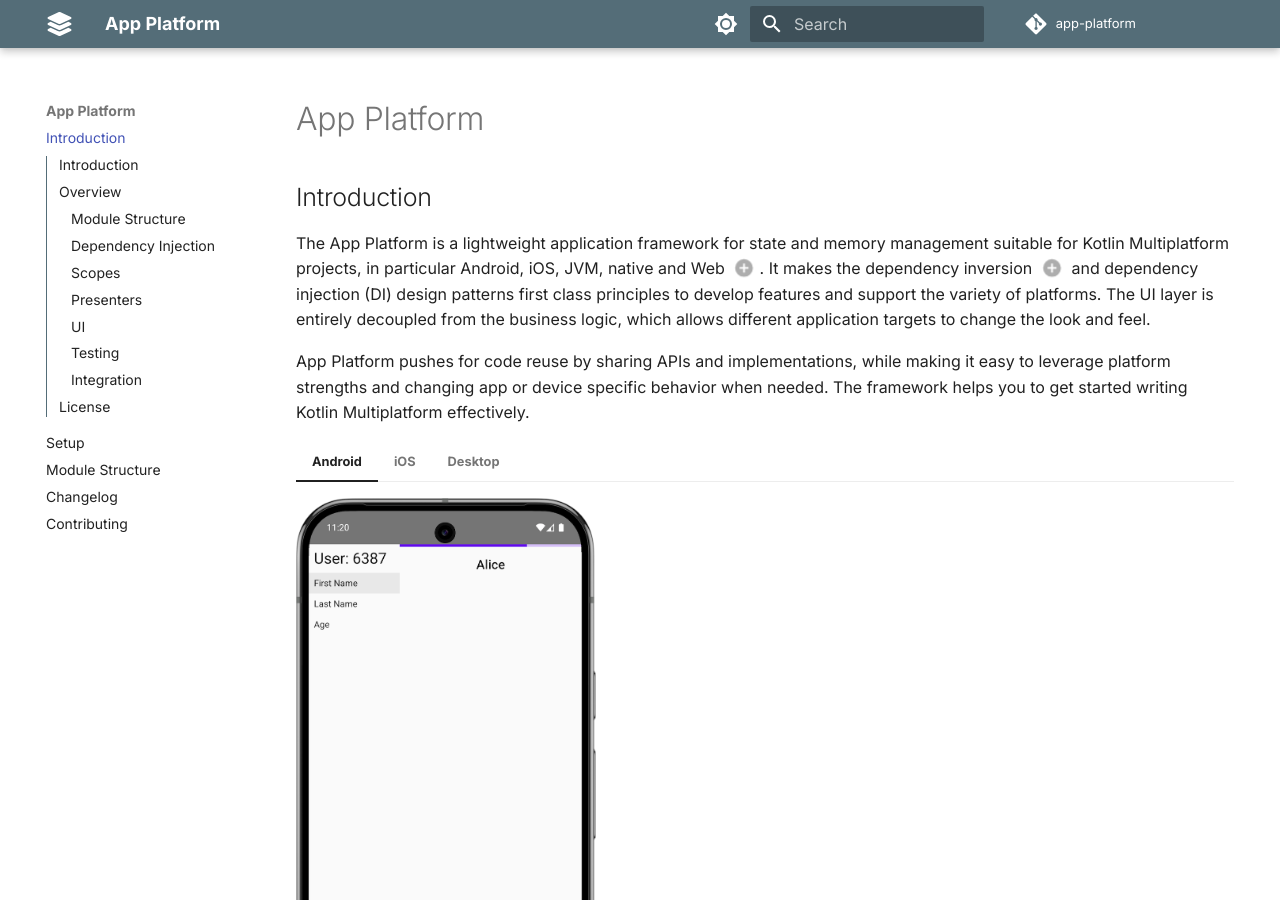
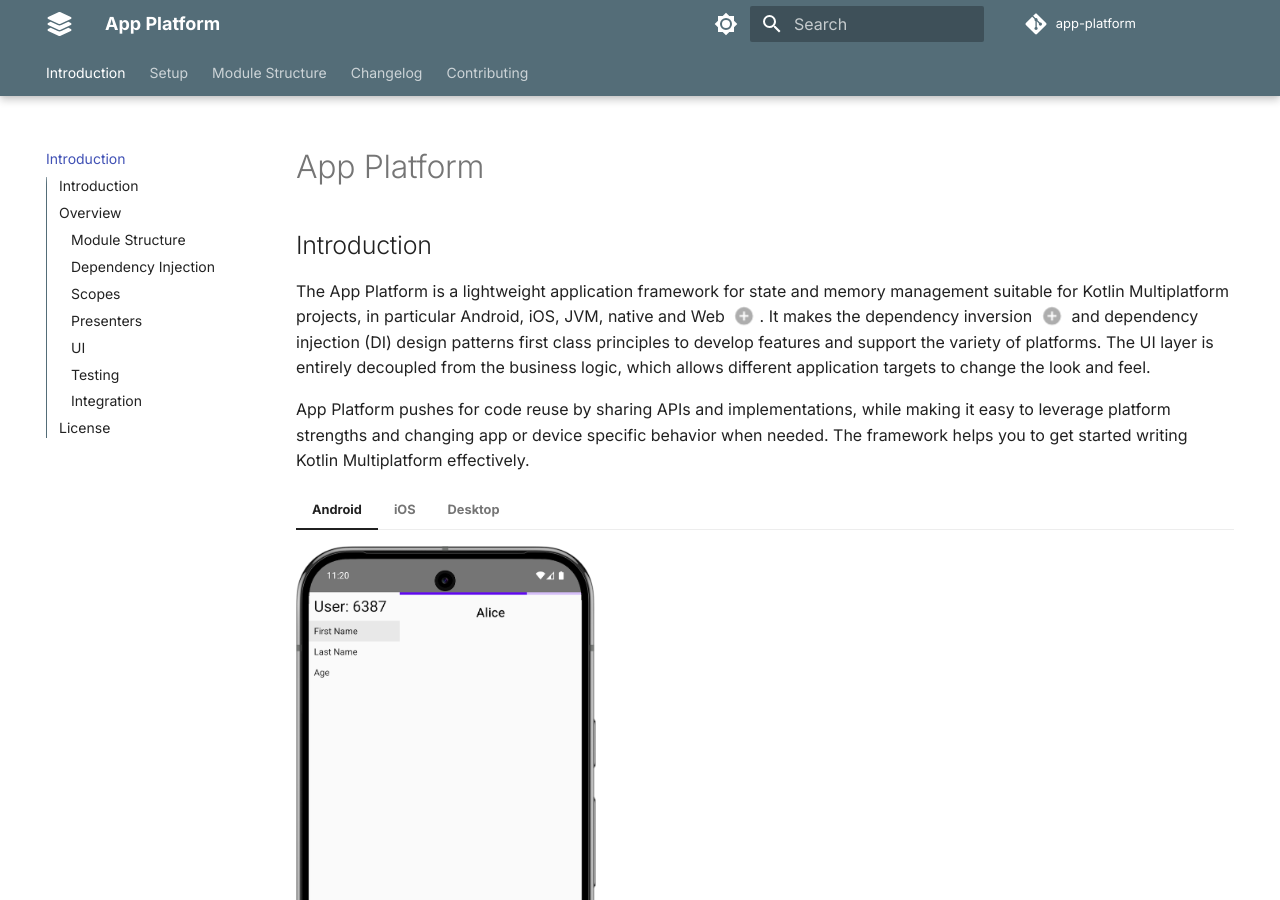
Before and after one commit to amzn/app-platform, an MkDocs documentation site: the page built from docs/index.md, in a window 1280 px wide and 900 px high. Built offline with MkDocs 1.6.1 and Material for MkDocs 9.7.7, drawn with Linux system fonts in a browser that asks for light colours; comment, search, counter and statistics services are not loaded.

Commit message:
More documentation updates.

```diff
--- a/mkdocs.yml
+++ b/mkdocs.yml
@@ -34,8 +34,8 @@ theme:
     - content.code.copy
     - content.code.select
     - content.tooltips
-    #- navigation.tabs
-    #- navigation.tabs.sticky
+    - navigation.tabs
+    - navigation.tabs.sticky
     - navigation.top
     - toc.follow
     - toc.integrate
```
